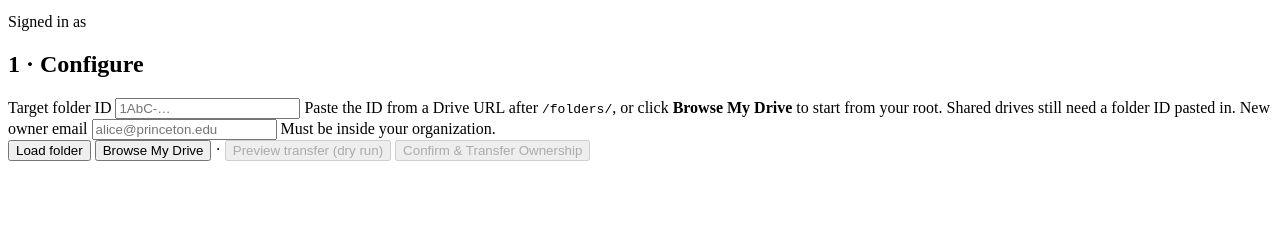
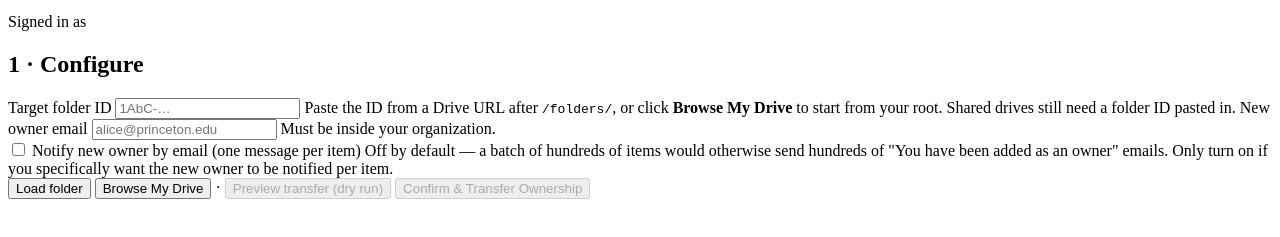
Before and after one commit to pu-orfe/gmove, a plain HTML site: page Index.html in a window 1280 px wide. Shown: the part 101-338 px from the top of the page. Drawn offline with Linux system fonts and the light colour scheme.

Commit message:
Notify new owner: promote from hard-off to user-facing checkbox
Add a "Notify new owner by email (one message per item)" checkbox to the
Configure section, unchecked by default. Flag threads through the commit
payload → state.notifyNewOwner → attemptTransfer_(item, newOwner, notify)
→ sendNotificationEmail={true|false} query param on the Drive v3
permissions endpoint. Because state carries the flag, a checkpointed run
that resumes an hour later still honors the choice made when the user
clicked Confirm.

The confirmation dialog now includes an explicit line stating the
notification mode ("ENABLED (one per item)" vs "suppressed") so it is
plainly visible before the user commits — the checkbox is unobtrusive
and a distracted click is easy to miss.

Success log messages reflect the actual behavior: "(no notification
email sent)" or "(notification email sent)" per item — audit-trail
matches reality without having to look at the checkbox state after the
fact.

```diff
--- a/Index.html
+++ b/Index.html
@@ -39,6 +39,17 @@
             <input id="newOwnerEmail" class="pt-input" type="email" placeholder="alice@princeton.edu" autocomplete="off">
             <span class="pt-field__hint">Must be inside your organization.</span>
           </label>
+        </div>
+        <div class="pt-row" style="margin-top:var(--space-3);">
+          <label class="pt-check">
+            <input id="notifyNewOwner" type="checkbox">
+            <span>Notify new owner by email (one message per item)</span>
+          </label>
+          <span class="pt-field__hint" style="flex:1 1 auto;">
+            Off by default — a batch of hundreds of items would otherwise send hundreds of
+            "You have been added as an owner" emails. Only turn on if you specifically want
+            the new owner to be notified per item.
+          </span>
         </div>
         <div class="pt-row pt-row--actions pt-cluster">
           <button class="pt-btn pt-btn--primary" id="loadBtn" type="button">Load folder</button>
```
Also changed, not shown: JavaScript.html (+9 -3 lines), README.md, 1 other file.
